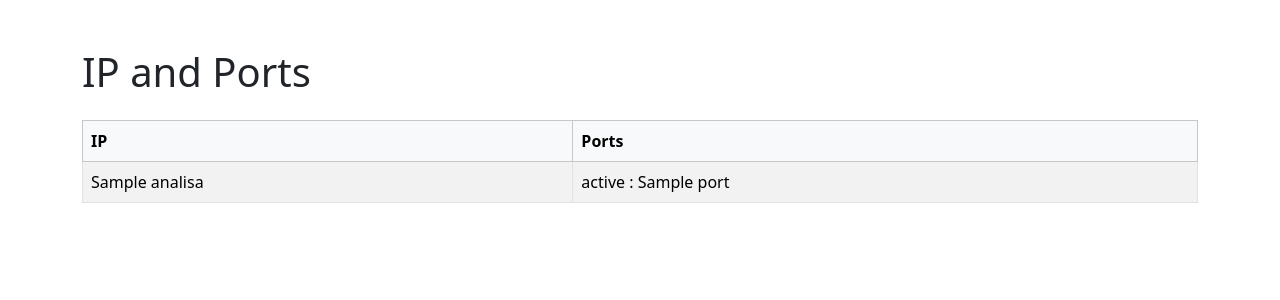
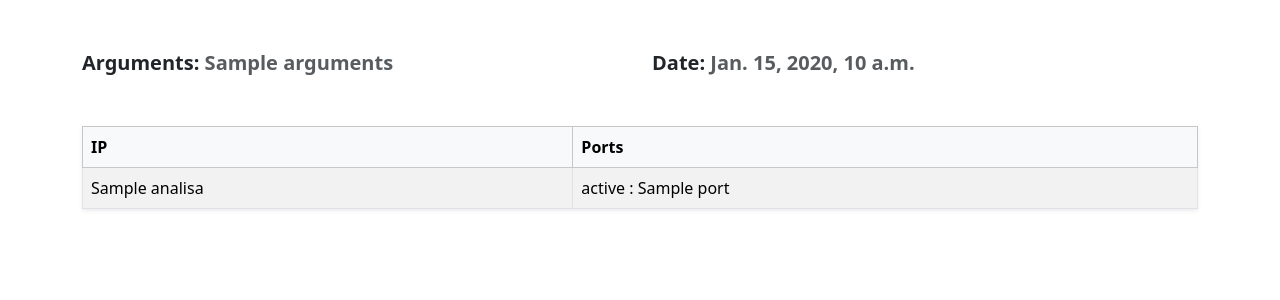
Before and after one commit to enomarozi/Report, a Django app: template templates/analisa.html in a window 1280 px wide. Shown: the top 300 px of the page. Run offline with Django 5.2, Linux system fonts and the light colour scheme; the template is opened without the code that fills it: most values are stand-ins (such as "Sample title", 1, 10 or a date in 2020).

Commit message:
26-02-2025

```diff
--- a/templates/analisa.html
+++ b/templates/analisa.html
@@ -1,16 +1,37 @@
 {% load static %}
 <!DOCTYPE html>
-<html>
+<html lang="en">
 <head>
     <meta charset="utf-8">
     <meta name="viewport" content="width=device-width, initial-scale=1">
     <title>Analisa</title>
     <link rel="icon" href="{% static 'images/icon.png' %}" type="image/png">
     <link href="https://cdn.jsdelivr.net/npm/bootstrap@5.3.0-alpha1/dist/css/bootstrap.min.css" rel="stylesheet">
-
+    <style>
+        .card-header h5 {
+            font-size: 1.25rem;
+            font-weight: bold;
+        }
+        .table th, .table td {
+            vertical-align: middle;
+        }
+        .table tbody tr:hover {
+            background-color: #f1f1f1;
+        }
+    </style>
 </head>
 <body>
+
 <div class="container mt-5">
+    <div class="row mb-4">
+        <div class="col-md-6 mb-3">
+            <label class="form-label fs-5 fw-bold">Arguments: <span class="text-muted">{{ title.Arguments }}</span></label>
+        </div>
+        <div class="col-md-6 mb-3">
+            <label class="form-label fs-5 fw-bold">Date: <span class="text-muted">{{ title.Date }}</span></label>
+        </div>
+    </div>
+
     {% if analisa.error %}
         <div class="container mt-4">
             <div class="row mb-4">
@@ -25,6 +46,7 @@
                     </div>
                 </div>
             </div>
+
             <div class="row">
                 <div class="col-md-6">
                     <div class="card">
@@ -38,6 +60,7 @@
                 </div>
             </div>
         </div>
+
     {% elif analisa.success %}
         <div class="container mt-4">
             <div class="row mb-4">
@@ -52,6 +75,7 @@
                     </div>
                 </div>
             </div>
+
             <div class="row">
                 <div class="col-md-6">
                     <div class="card">
@@ -65,9 +89,9 @@
                 </div>
             </div>
         </div>
+
     {% else %}
-            <h1 class="mb-4">IP and Ports</h1>
-            <table class="table table-bordered table-striped table-hover">
+        <table class="table table-bordered table-striped table-hover shadow-sm">
             <thead class="table-light">
                 <tr>
                     <th>IP</th>
@@ -80,7 +104,7 @@
                         <td>{{ ip }}</td>
                         <td>
                             {% for status,port in ports.items %}
-                                {{ status }} : {{ port }}<br>
+                                <span>{{ status }} : {{ port }}</span><br>
                             {% endfor %}
                         </td>
                     </tr>
@@ -89,6 +113,7 @@
         </table>
     {% endif %}
 </div>
+
 <script src="https://cdn.jsdelivr.net/npm/bootstrap@5.3.0-alpha1/dist/js/bootstrap.bundle.min.js"></script>
 </body>
 </html>
```
Also changed, not shown: index/views.py (+8 -3 lines). Lines whose indentation alone changed are shown as unchanged.
